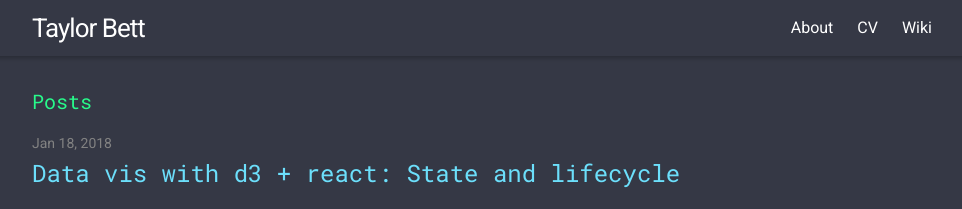
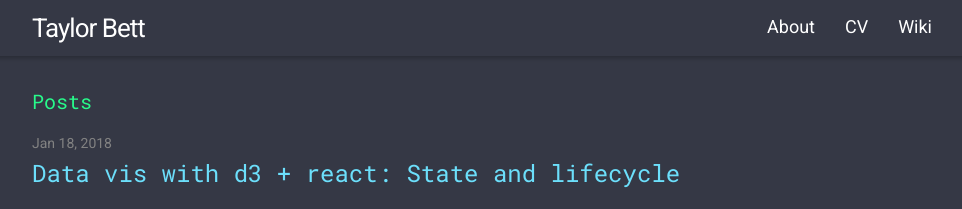
Before and after one commit to TaylorBett/taylorbett.github.io, a Jekyll site: the page built from index.html, in a window 1280 px wide. Shown: the top 209 px of the page, without its empty margins (158-1120 px from the left). Built offline with Jekyll 4.4.1, drawn with Linux system fonts in a browser that asks for light colours.

Commit message:
Update nav spacing

```diff
--- a/_sass/_layout.scss
+++ b/_sass/_layout.scss
@@ -34,12 +34,13 @@
     }
 
     .page-link {
-        color: $text-color;
+        color: $brand-color;
         line-height: $base-line-height;
+        font-size: 18px;
 
         // Gaps between nav items, but not on the last one
         &:not(:last-child) {
-            margin-right: 20px;
+            margin-right: 26px;
         }
     }
 
@@ -88,7 +89,7 @@
             &:not(:last-child) {
                 margin-right: 0;
             }
-            margin-left: 20px;
+            margin-left: 26px;
         }
     }
 }
```
